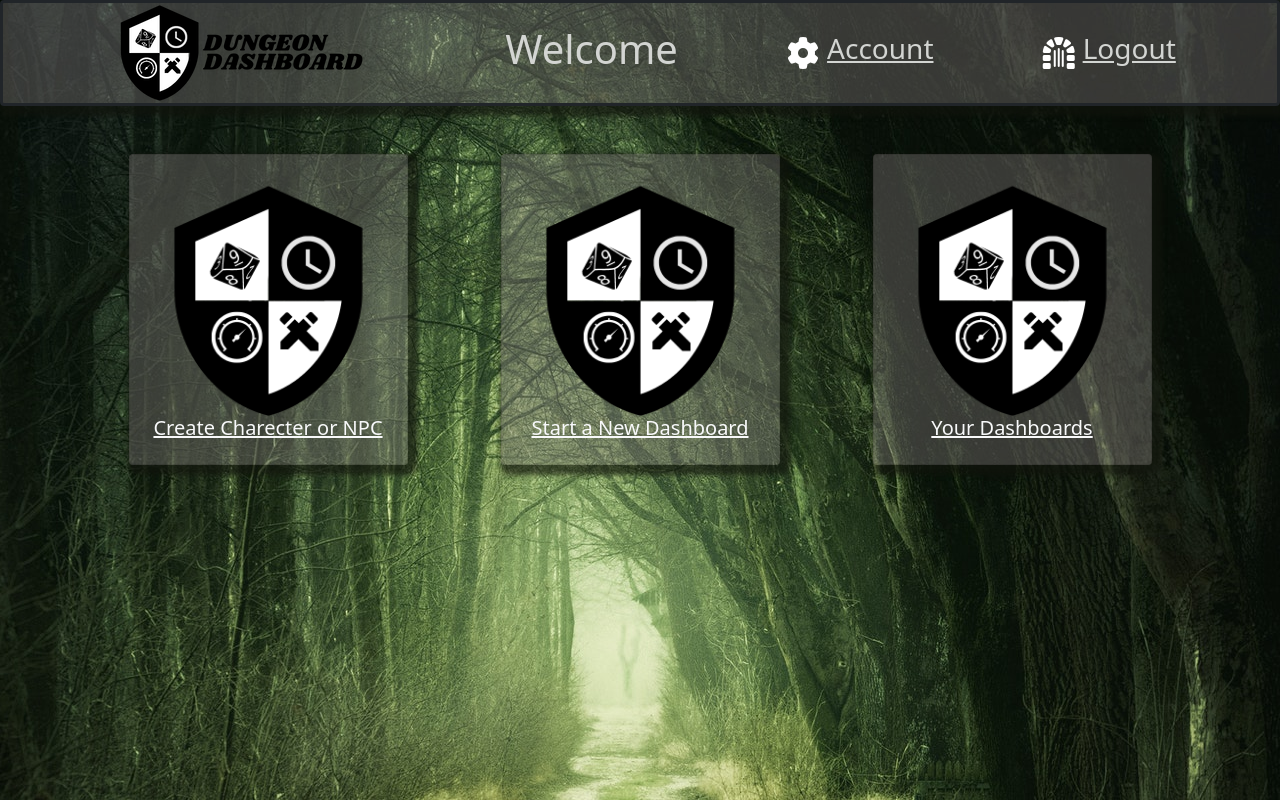
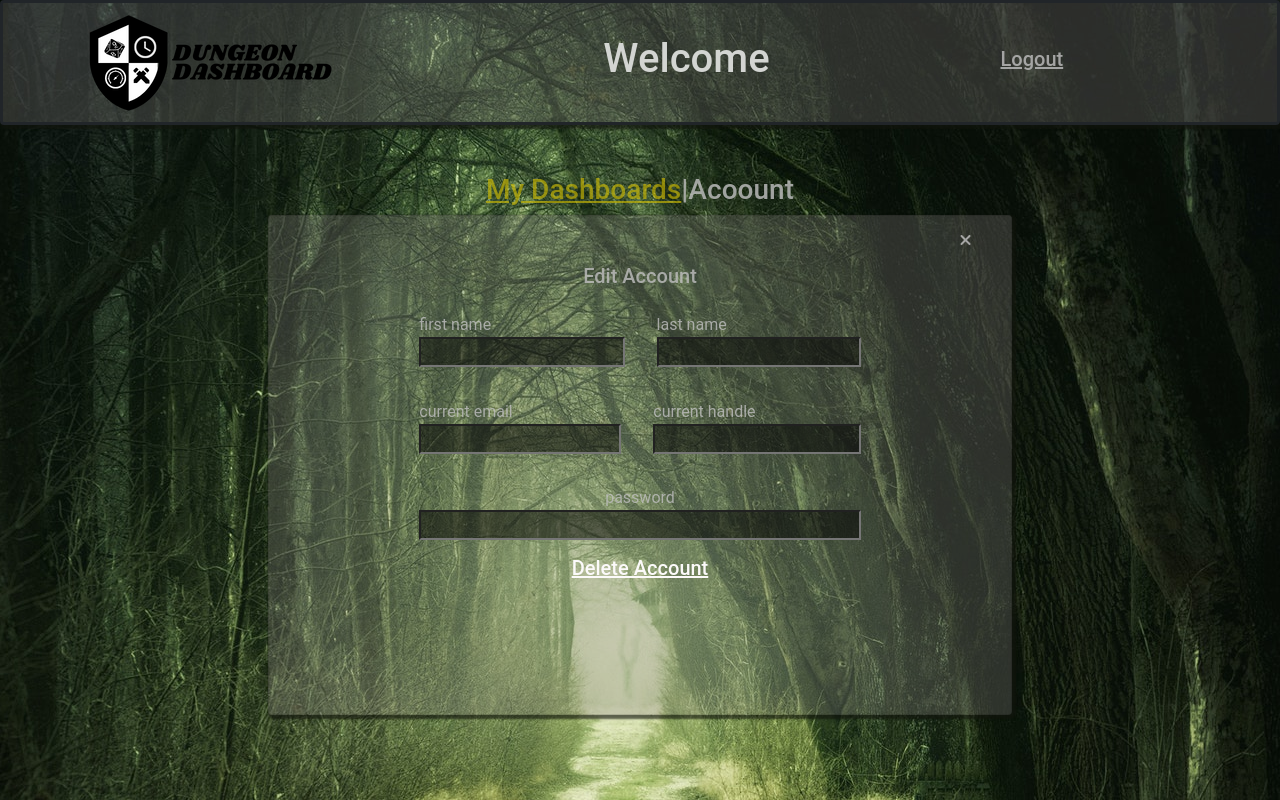
Before and after one commit to ShSlosar/Dungeon_Dashboard, a Flask app: template flask_app/templates/dashboard.html in a window 1280 px wide. Run offline with Flask 2, Linux system fonts and the light colour scheme; the template is opened without the code that fills it, so the values that code supplies are empty; some libraries are stand-ins or nearby versions.

Commit message:
added styling

```diff
--- a/flask_app/static/CSS/style.css
+++ b/flask_app/static/CSS/style.css
@@ -6,12 +6,18 @@ background-position: center;
 background-size: auto;
 scrollbar-color: rgb(141, 131, 131) rgb(2, 30, 1);
 }
-#L_and_R_card::-webkit-scrollbar-thumb {
+p,th,td,label,h4,h3,h5,a,label,#user-header{
+    font-family: 'Roboto', sans-serif;
+    color: rgba(190, 190, 190, 0.819);
+}
+#L_and_R_card::-webkit-scrollbar-thumb,
+#games-table::-webkit-scrollbar-thumb {
     background: #07350a63;
     border-radius: 1ex;
     box-shadow: 0px 1px 2px rgba(0, 0, 0, 0.75);
 }
-#L_and_R_card::-webkit-scrollbar{
+#L_and_R_card::-webkit-scrollbar,
+#games-table::-webkit-scrollbar{
     background: rgba(141, 131, 131, 0.104);
 }
 #L_and_R_card{
@@ -35,11 +41,10 @@ input[type=time]::placeholder,
     color:rgb(211, 213, 210);
 }
 #user-header,
-.card,
-#card-form
+.card
 {
-    background-color: rgba(128, 123, 123, 0.404);
-    box-shadow: 5px 5px 5px 5px rgba(17, 21, 13, 0.64);
+    background-color: rgba(128, 123, 123, 0.31);
+    box-shadow: 2px 2px 2px 2px rgba(17, 21, 13, 0.64);
 }
 #card-time-label{
     background-color: rgba(128, 123, 123, 0.31);
@@ -53,3 +58,39 @@ input[type=submit]{
     margin-left: 95%;
     cursor: pointer;
 }
+#main-card{
+    height: 500px;
+}
+#games-table{
+    max-height: 300px;
+    overflow: auto;
+    background-color: rgba(0, 0, 0, 0.51);
+}
+#card-form{
+    background: transparent;
+}
+#main-card-2{
+    height:auto;
+    width: auto;
+}
+.sub-btn:hover{
+    background-color: rgba(85, 79, 26, 0.269);
+}
+#user-header{
+    max-height: 125px;
+    min-height: 125px;
+}
+#main-card-btn{
+    color: rgba(218, 196, 0, 0.595);
+    cursor: auto;
+    text-decoration: underline;
+}
+#un-main-card-btn:hover{
+    cursor: pointer;
+}
+.acc-form{
+    width: 100%;
+}
+.delete-acc{
+    color: rgb(252, 250, 250);
+}
--- a/flask_app/static/JS/Script.js
+++ b/flask_app/static/JS/Script.js
@@ -30,6 +30,7 @@ function regiCard(){
             <input autocorrect="off" spellcheck="false" autocomplete="off" placeholder="User Name..." class="border border-2 border-dark w-100" type="text" name="handle">
         </div>
         <div class=" my-2">
+            <p></p>
             <input autocorrect="off" spellcheck="false" autocomplete="off" placeholder="First Name..." class="border border-2 border-dark w-100" type="text" name="first_name">
         </div>
         <div class=" my-2">
@@ -53,53 +54,6 @@ function regiCard(){
     </form>`
 return card
 }
-function newDash(){
-    var dashContainer = document.querySelector("#card-container");
-    dashContainer.innerHTML = `
-        <div class="option mt-auto card mx-2 col-3 p-3">
-            <img src="static/Assets/logoFinalX.png" alt="Logo">
-            <h5 class="text-center"><a class="text-light" href="#">Create Charecter or NPC</a></h5>
-        </div>
-        <form id='card-form' class=" card mx-2 col-3 p-3" action="/create/game" method="post">
-            <div class="">
-                <i onclick="defaultCard(this)" class="fa-solid fa-xmark"></i>
-                <h5 class=" form-label text-center">Start a new campeign</h5>
-            </div>
-            <div class="">
-                <label class="form-label" for="name">Name your dashboard:</label>
-                <input class="border border-2 border-dark w-100 my-2" type="text" name="name">
-            </div>
-            <div class="">
-                <label class="form-label" for="time_active">Choose starting time:</label>
-                <input class="border border-2 border-dark w-100 my-2" type="time" step="1" name="time_active">
-            </div>
-            <input name="day" value="0" type="hidden">
-            <input class="mx-auto my-2 btn text-center border-2 border-dark" type="submit" value="Launch">
-        </form>
-        <div class="option mt-auto card mx-2 col-3 p-3">
-            <img src="static/Assets/logoFinalX.png" alt="Logo">
-            <h5 class="text-center"><a class="text-light" href="#">Your Dashboards</a></h5>
-        </div>`
-    // document.getElementById('card-container').id = 'form-container'
-return dashContainer;
-}
-function defaultCard(){
-    var dashContainer = document.querySelector("#card-container");
-    dashContainer.innerHTML = `
-        <div class="mt-auto card mx-2 col-3 p-3">
-            <img src="static/Assets/logoFinal (1).png" alt="Logo">
-            <h5 class="text-center"><a class="text-light" href="#">Create Charecter or NPC</a></h5>
-        </div>
-        <div class="mt-auto card mx-2 col-3 p-3">
-            <img src="static/Assets/logoFinal (1).png" alt="Logo">
-            <h5 class="text-center"><a onclick="newDash(this)" class="text-light" href="#">Start a New Dashboard</a></h5>
-        </div>
-        <div class="mt-auto card mx-2 col-3 p-3">
-            <img src="static/Assets/logoFinal (1).png" alt="Logo">
-            <h5 class="text-center"><a class="text-light" href="#">Your Dashboards</a></h5>
-        </div>`
-    return dashContainer;
-}
 
 
 // AJAX Functions
--- /dev/null
+++ b/flask_app/static/JS/userDashScript.js
@@ -0,0 +1,83 @@
+//Variables:
+var mainCard = document.getElementById('main-card');
+var options = document.getElementById('options');
+var accountBtn = document.getElementById('account-btn');
+var dashBbtn = document.getElementById('dashboards-btn');
+
+function newDash(){
+    var dashContainer = document.querySelector("#card-container");
+    mainCard.innerHTML = `
+        <form id='card-form' class=" mx-auto p-3" action="/create/game" method="post">
+            <div class="">
+                <i onclick="runUserDash()" class="fa-solid fa-xmark"></i>
+                <h5 class=" form-label text-center">Start a new campeign</h5>
+            </div>
+            <div class="">
+                <label class="form-label" for="name">Name your dashboard:</label>
+                <input class="border border-2 border-dark w-100 my-2" type="text" name="name">
+            </div>
+            <div class="">
+                <label class="form-label" for="time_active">Choose starting time:</label>
+                <input class="border border-2 border-dark w-100 my-2" type="time" step="1" name="time_active">
+            </div>
+            <input name="day" value="0" type="hidden">
+            <input class="mx-auto my-2 btn text-center border-2 border-dark" type="submit" value="Launch">
+        </form>
+        `
+        mainCard.id = "main-card-2";
+}
+
+//AJAX: user dashborad load =>
+function runUserDash(){
+    console.log('Loading user Dashboard...');
+    fetch(`http://127.0.0.1:5000/user/dash`)
+    .then(res => res.json())
+    .then(data =>{
+        console.log(data)
+        console.log(data.games[0].game_data.name)
+        mainCard.id = "main-card";
+        function listGames(data){
+            html= `
+            <h5 class="text-center"><a onclick="newDash(this)" class="text-light" href="#">Start a New Dashboard</a></h5>
+            <table id="games-table" class="table text-center">
+                <thead>
+                    <th>Name</th>
+                    <th>Game Time</th>
+                    <th>Players</th>
+                    <th>Monsters</th>
+                    <th>Created</th>
+                    <th>Options</th>
+                </thead>
+            `
+            for(i=0;i<data.games.length;i++){
+                html += `
+                <tbody>
+                    <td>${data.games[i].game_data.name}</td>
+                    <td>${data.games[i].game_data.time_active}</td>
+                    <td>${data.games[i].players}</td>
+                    <td>${data.games[i].monsters}</td>
+                    <td>${data.games[i].game_data.created_at}</td>
+                    <td>
+                        <div class="d-flex justify-content-evenly">
+                            <form id="" onsubmit="openDash(event,this)" class="">
+                                <input type="hidden" name="game_id" value="${data.games[i].game_data.id}">
+                                <input class="sub-btn " value="open" type="submit">
+                            </form> |
+                            <form id="" onsubmit="deleteDashboard(event,this)" class="">
+                                <input type="hidden" name="game_id" value="${data.games[i].game_data.id}">
+                                <input class="sub-btn " value="delete" type="submit">
+                            </form>
+                        </div>
+                    </td>
+                </tbody>
+                `
+            }
+            html+= `
+            </table>
+            `
+            mainCard.innerHTML = html;
+        }
+        listGames(data);
+    })
+}
+//window.onload = runUserDash();
--- a/flask_app/templates/dashboard.html
+++ b/flask_app/templates/dashboard.html
@@ -7,36 +7,58 @@
     <link href="https://cdn.jsdelivr.net/npm/bootstrap@5.1.3/dist/css/bootstrap.min.css" rel="stylesheet" integrity="sha384-1BmE4kWBq78iYhFldvKuhfTAU6auU8tT94WrHftjDbrCEXSU1oBoqyl2QvZ6jIW3" crossorigin="anonymous">
     <script defer src="https://cdn.jsdelivr.net/npm/bootstrap@5.1.3/dist/js/bootstrap.bundle.min.js" integrity="sha384-ka7Sk0Gln4gmtz2MlQnikT1wXgYsOg+OMhuP+IlRH9sENBO0LRn5q+8nbTov4+1p" crossorigin="anonymous"></script>
     <link rel="stylesheet" type="text/css" href="{{ url_for('static', filename='CSS/style.css') }}">
+    <link rel="preconnect" href="https://fonts.googleapis.com">
+    <link rel="preconnect" href="https://fonts.gstatic.com" crossorigin>
     <script src="https://kit.fontawesome.com/994cf64bcf.js" crossorigin="anonymous"></script>
     <script src="https://ajax.googleapis.com/ajax/libs/jquery/1.11.3/jquery.min.js"></script>
+    <script defer src="../static/JS/userDashScript.js"></script>
     <script defer src="/static/JS/Script.js"></script>
     <title>Dashboard</title>
 </head>
 <body>
-    <header id="user-header" class="d-flex align-items-center justify-content-evenly border rounded border-3 border-dark ">
+    <header id="user-header" class="d-flex align-items-center justify-content-around border rounded border-3 px-3 border-dark ">
         <img src="static/Assets/dunDashLogo.png" alt="Logo">
-        <h1 class="text-center">Welcome {{user.first_name}}</h1>
-        <div class="d-flex align-items-center">
-            <i style="color:rgb(255, 255, 255)" class="fa-2xl fa-solid fa-gear px-2"></i>
-            <h3><a href="/user/edit">Account</a></h3>
+        <h1 class="col-4 text-center">Welcome {{user.handle}}</h1>
+        <h5 class="col-2"><a href="/logout">Logout</a></h5>
+    </header>
+    <div id="card-container" class="container d-flex flex-column justify-content-center mt-5">
+        <div id="options" class="text-light d-flex justify-content-center align-items-center">
+            <h3 id="main-card-btn" class="">My Dashboards</h3>
+            <h3>|</h3>
+            <h3 id="un-main-card-btn" class="">Acoount</h3>
         </div>
-        <div class="d-flex align-items-center">
-            <i style="color:rgb(255, 255, 255)" class="fa-2xl fa-solid fa-dungeon px-2"></i>
-            <h3><a href="/logout">Logout</a></h3>
-        </div>
-    </header>
-    <div id="card-container" class="container d-flex justify-content-around mt-5">
-        <div class="mt-auto card mx-2 col-3 p-3">
-            <img src="{{ url_for('static', filename='Assets/logoFinalX.png') }}" alt="Logo">
-            <h5 class="text-center"><a class="text-light" href="#">Create Charecter or NPC</a></h5>
-        </div>
-        <div class="mt-auto card mx-2 col-3 p-3">
-            <img src="{{ url_for('static', filename='Assets/logoFinalX.png') }}" alt="Logo">
-            <h5 class="text-center"><a onclick="newDash(this)" class="text-light" href="#">Start a New Dashboard</a></h5>
-        </div>
-        <div class="mt-auto card mx-2 col-3 p-3">
-            <img src="{{ url_for('static', filename='Assets/logoFinalX.png') }}" alt="Logo">
-            <h5 class="text-center"><a class="text-light" href="#">Your Dashboards</a></h5>
+        <div id="main-card" class="mt-auto mx-auto card col-8 p-3">
+            <p onclick="runUserDash()" class="fa-solid fa-xmark"></p>
+            <h5 class="text-center">Edit Account</h5>
+            <form class="col-8 d-flex flex-column mx-auto" action="">
+                <div>
+                    <div class="d-flex">
+                        <div class="  m-3">
+                            <label for="first_name">first name</label>
+                            <input name="first_name" class="acc-form" type="text">
+                        </div>
+                        <div class=" m-3">
+                            <label for="last_name">last name</label>
+                            <input name="last_name" class="acc-form" type="text">
+                        </div>
+                    </div>
+                    <div class="d-flex">
+                        <div class=" m-3">
+                            <label for="email">current email</label>
+                            <input name="email" class="acc-form" type="text">
+                        </div>
+                        <div class=" m-3">
+                            <label for="handle">current handle</label>
+                            <input name="handle" class="acc-form" type="text">
+                        </div>
+                    </div>
+                </div>
+                <div class="d-flex flex-column justify-content-center m-3 text-center">
+                    <label for="password">password</label>
+                    <input name="password" class="" type="password">
+                </div>
+            </form>
+            <h5 class=" text-center"><a class="delete-acc" href="">Delete Account</a></h5>
         </div>
     </div>
 </body>
--- a/flask_app/templates/index.html
+++ b/flask_app/templates/index.html
@@ -26,7 +26,7 @@
             <!-- <i class="fa-solid fa-dice-d20"></i> -->
             <i class="fa-2xl fa-solid fa-dice-d20 fa-bounce fa-spin"></i>
             <div class=" my-2">
-                <input placeholder="User Name..." class="border border-2 border-dark w-100" type="text" name="handle">
+                <input onkeydown="" placeholder="User Name..." class="border border-2 border-dark w-100" type="text" name="handle">
             </div>
             <div class=" my-2">
                 <input placeholder="First Name..." class="border border-2 border-dark w-100" type="text" name="first_name">
```
Also changed, not shown: flask_app/controllers/game_cont.py (+4 -4 lines), flask_app/controllers/users.py (+40 -1 lines), flask_app/models/game.py (+55 -45 lines), flask_app/models/user.py (+18 -0 lines), flask_app/static/CSS/gameStyle.css (+42 -27 lines), flask_app/static/JS/gameScript.js (+21 -22 lines), flask_app/templates/gameDashboard.html (+26 -77 lines).
